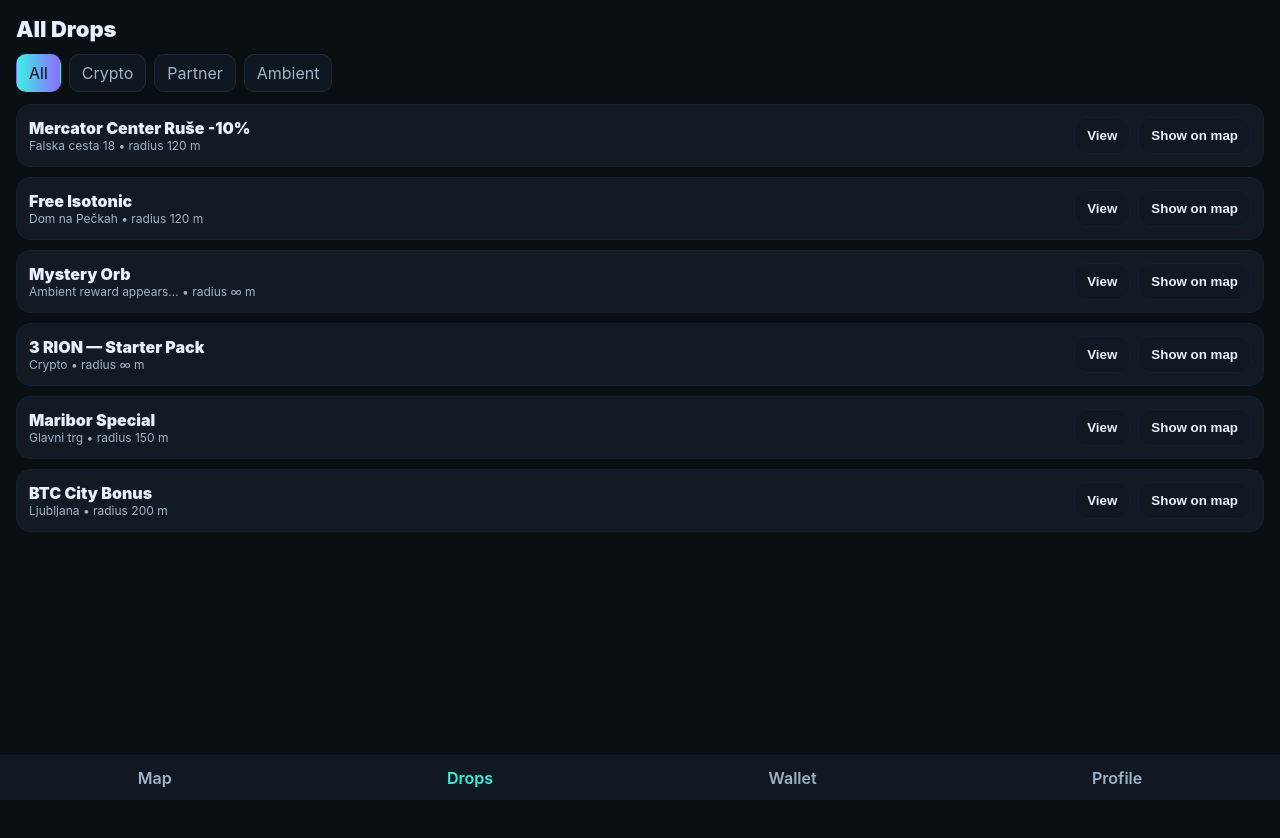
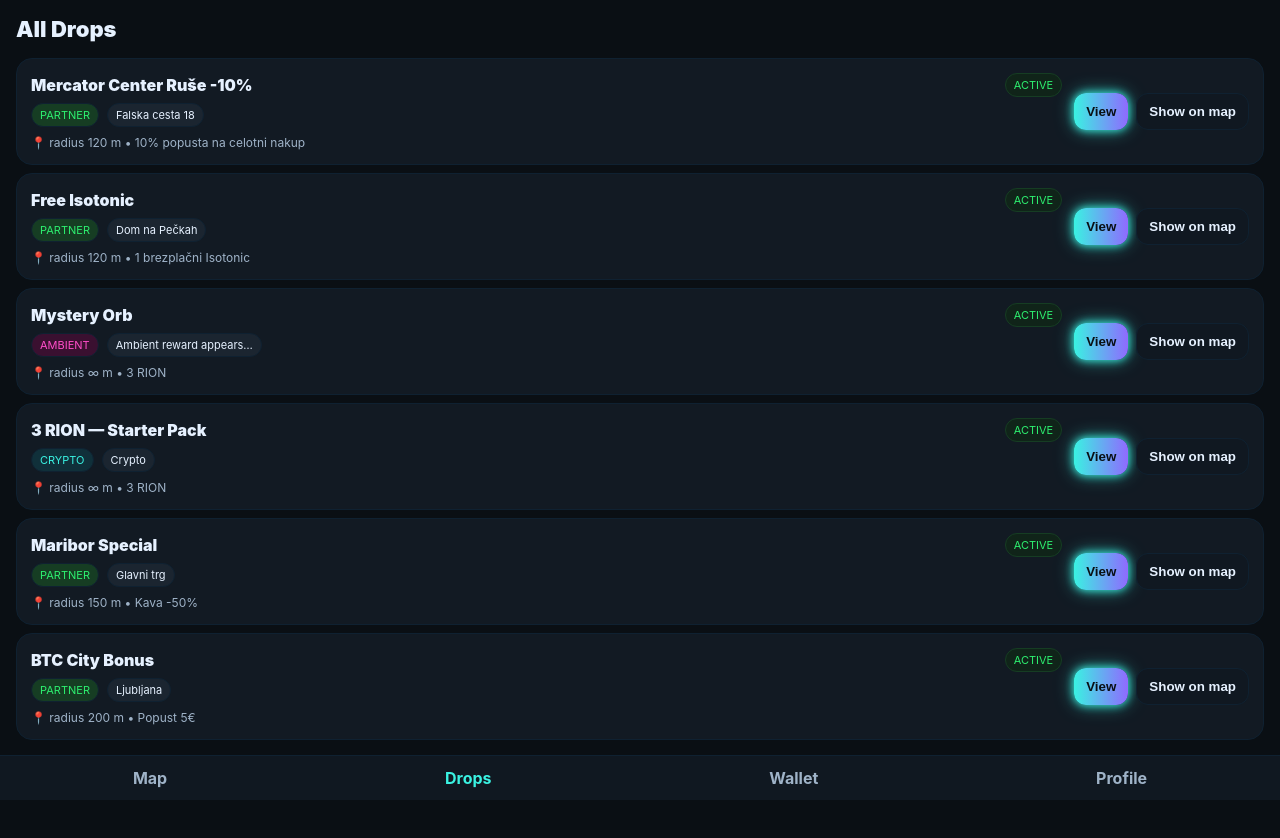
Before and after one commit to matevzfilej/dropx, a React (Vite) app: page /drops in a window 1280 px wide. Shown: the top 838 px of the page. Before the commit the page ends 800 px from the top, so only its background shows below. Built offline with nearby package versions, Linux system fonts and the light colour scheme.

Commit message:
fix: sticky nav, neon UI, distance gating, show-on-map, center me, toast

```diff
--- a/index.html
+++ b/index.html
@@ -4,56 +4,55 @@
     <meta charset="UTF-8" />
     <meta name="viewport" content="width=device-width, initial-scale=1.0" />
     <title>DropX Web</title>
-
-    <!-- Leaflet CSS -->
     <link rel="stylesheet" href="https://unpkg.com/leaflet/dist/leaflet.css"/>
 
     <style>
-      :root {
+      :root{
         --bg:#0A0F14; --card:#121A23; --card2:#101821;
         --accent:#3AF2E2; --accent2:#8F6AFF;
         --text:#E6F1FF; --muted:#9FB3C8; --ok:#2DEE6F;
-        --warn:#FFD166; --chip:#1b2530; --stroke:#0F2131;
+        --pink:#FF4DC9; --stroke:#0F2131;
       }
       *{box-sizing:border-box}
-      body{margin:0;background:var(--bg);color:var(--text);
-        font-family: Inter, system-ui, Segoe UI, Roboto, Arial, sans-serif}
+      body{margin:0;background:var(--bg);color:var(--text);font-family:Inter,system-ui,Segoe UI,Roboto,Arial,sans-serif}
       #root{height:100vh;display:flex;flex-direction:column}
 
-      /* Bottom nav */
-      .nav{display:flex;justify-content:space-around;background:var(--card2);
-        padding:12px 0;border-top:1px solid var(--stroke)}
-      .nav a{color:var(--muted);text-decoration:none;font-weight:600}
+      /* sticky bottom nav */
+      .nav{position:fixed;left:0;right:0;bottom:0;z-index:2000;
+        display:flex;justify-content:space-around;gap:12px;
+        background:var(--card2);padding:12px 0;border-top:1px solid var(--stroke)}
+      .nav a{color:var(--muted);text-decoration:none;font-weight:700}
       .nav a.active{color:var(--accent)}
+      /* da vsebina ne gre pod nav */
+      .page-wrap{height:100%;overflow:auto;padding-bottom:84px}
 
-      /* Generic screens */
-      .screen{padding:16px}
-      .h2{font-size:22px;font-weight:900;margin:0 0 12px}
-      .card{background:var(--card);border:1px solid var(--stroke);border-radius:14px;padding:12px;margin-bottom:10px}
-      .row{display:flex;justify-content:space-between;align-items:center;gap:12px}
-      .btn{border:none;border-radius:12px;padding:10px 12px;font-weight:800;cursor:pointer}
-      .btn.grad{background:linear-gradient(90deg,var(--accent),var(--accent2));color:#0A0F14}
-      .btn.ghost{background:var(--card2);color:var(--text);border:1px solid var(--stroke)}
-      .badge{font-size:11px;padding:4px 8px;border-radius:999px;background:#1b2530;border:1px solid #0F2131}
-      .badge.ok{background:#102419;color:#2DEE6F;border-color:#163D23}
-      .tabbar{display:flex;gap:8px;margin-bottom:12px}
-      .tabbar .tab{padding:8px 12px;border-radius:10px;background:#0F1720;border:1px solid #1b2b3a;color:#9FB3C8;cursor:pointer}
-      .tabbar .tab.active{background:linear-gradient(90deg,var(--accent),var(--accent2));color:#0A0F14;border-color:transparent}
-
-      /* Map page */
-      .page-wrap{height:100%;overflow:auto}
       .header{padding:16px 16px 8px}
       .title{font-weight:900;font-size:22px}
       .subtitle{color:var(--muted);margin-top:4px;font-size:12px}
       .search{margin-top:10px;background:var(--card2);border:1px solid var(--stroke);
         border-radius:12px;padding:10px;color:var(--text);outline:none;width:100%}
-      .map-card{margin:12px 16px;background:var(--card);border:1px solid var(--stroke);border-radius:14px;padding:8px}
-      .map-wrap{height:240px;position:relative}
-      .map-expanded .map-wrap{height:60vh}
+
+      .map-card{margin:12px 16px;background:var(--card);border:1px solid var(--stroke);border-radius:14px}
+      .map-wrap{height:240px;position:relative;border-radius:14px;overflow:hidden}
+      /* Expand: višina do roba, seznam skrijemo → ni belega praznega prostora */
+      .map-expanded .map-wrap{height:calc(100vh - 140px)!important}
+      .map-expanded .section-title, .map-expanded .drop-card{display:none}
+
       .map-controls .pill{background:var(--card2);color:var(--text);padding:6px 10px;border-radius:999px;border:1px solid var(--stroke);font-size:12px;cursor:pointer}
       .map-controls .pill:hover{border-color:var(--accent);box-shadow:0 0 12px rgba(58,242,226,.3)}
       .section-title{padding:8px 16px;color:var(--muted);font-weight:800}
       .drop-card{margin:8px 16px;background:var(--card);border:1px solid var(--stroke);border-radius:16px;padding:14px}
+      .row{display:flex;justify-content:space-between;align-items:center;gap:12px}
+      .badge{font-size:11px;padding:4px 8px;border-radius:999px;background:#1b2530;border:1px solid #0F2131}
+      .badge.ok{background:#102419;color:#2DEE6F;border-color:#163D23}
+      .badge.partner{background:#163D23;color:#2DEE6F}
+      .badge.ambient{background:#3a1030;color:var(--pink)}
+      .badge.crypto{background:#10303a;color:var(--accent)}
+
+      .btn{border:none;border-radius:12px;padding:10px 12px;font-weight:800;cursor:pointer}
+      .btn.neon{background:linear-gradient(90deg,var(--accent),var(--accent2));color:#0A0F14;
+        box-shadow:0 0 8px var(--accent),0 0 18px rgba(58,242,226,.6)}
+      .btn.ghost{background:var(--card2);color:var(--text);border:1px solid var(--stroke)}
 
       /* Neon markers */
       .neon-pin{width:14px;height:14px;border-radius:50%;background:#3AF2E2;box-shadow:0 0 8px #3AF2E2,0 0 18px rgba(58,242,226,.6);border:2px solid rgba(255,255,255,.7)}
@@ -62,18 +61,19 @@
       .my-pos{width:14px;height:14px;border-radius:50%;background:#3AF2E2;border:2px solid #fff;box-shadow:0 0 0 6px rgba(58,242,226,.25);animation:pulse 1.8s ease-out infinite}
       @keyframes pulse{0%{box-shadow:0 0 0 0 rgba(58,242,226,.35)}100%{box-shadow:0 0 0 18px rgba(58,242,226,0)}}
 
-      /* Attribution tiny (ostati mora vidno) */
-      .leaflet-control-attribution{font-size:10px;opacity:.45;background:transparent!important}
+      /* OSM attribution – minimalno vidno */
+      .leaflet-control-attribution{font-size:8px;opacity:.08;background:transparent!important}
 
       /* Top-right FABs nad mapo */
-      .map-top-right{
-        position:absolute; right:8px; top:8px; display:flex; gap:8px; z-index:1000;
-      }
-      .fab-round{
-        width:38px; height:38px; border-radius:999px; display:grid; place-items:center;
-        background:var(--accent); color:#0A0F14; font-weight:900; border:none; cursor:pointer;
-        box-shadow:0 8px 18px rgba(58,242,226,.3);
-      }
+      .map-top-right{position:absolute;right:8px;top:8px;display:flex;gap:8px;z-index:1000}
+      .fab-round{width:38px;height:38px;border-radius:999px;display:grid;place-items:center;
+        background:var(--accent);color:#0A0F14;font-weight:900;border:none;cursor:pointer;
+        box-shadow:0 8px 18px rgba(58,242,226,.3)}
+
+      /* Toast */
+      .toast{position:fixed;bottom:86px;left:50%;transform:translateX(-50%);
+        background:var(--card2);border:1px solid var(--accent);padding:10px 16px;border-radius:12px;z-index:3000;
+        color:var(--accent);font-weight:800}
     </style>
   </head>
   <body>
--- a/src/main.jsx
+++ b/src/main.jsx
@@ -10,7 +10,7 @@
 function Layout(){
   return (
     <div style={{flex:1, display:'flex', flexDirection:'column'}}>
-      <div style={{flex:1, position:'relative'}}>
+      <div style={{flex:1}}>
         <Routes>
           <Route path="/" element={<MapPage/>} />
           <Route path="/drops" element={<DropsPage/>} />
--- a/src/pages/DropDetails.jsx
+++ b/src/pages/DropDetails.jsx
@@ -1,6 +1,7 @@
-import React from 'react'
+import React, { useEffect, useState } from 'react'
 import { useParams, useNavigate } from 'react-router-dom'
 import { useStore } from '../store'
+import { distanceMeters } from '../utils/geo'
 
 export default function DropDetails(){
   const { id } = useParams()
@@ -8,34 +9,82 @@
   const drop = useStore(s=>s.drops.find(d=>d.id===id))
   const addToWallet = useStore(s=>s.addToWallet)
 
+  const [myPos, setMyPos] = useState(null)
+  const [dist, setDist] = useState(null)
+
+  useEffect(()=>{
+    if (!navigator.geolocation) return
+    navigator.geolocation.getCurrentPosition(
+      pos => setMyPos([pos.coords.latitude,pos.coords.longitude]),
+      ()=>{},
+      { enableHighAccuracy:true, timeout:10000 }
+    )
+  }, [])
+
+  useEffect(()=>{
+    if (drop && myPos){
+      setDist(Math.round(distanceMeters(myPos[0], myPos[1], drop.lat ?? myPos[0], drop.lng ?? myPos[1])))
+    }
+  }, [drop, myPos])
+
   if (!drop) return <div className="screen">Not found</div>
 
-  const claim = ()=>{
-    if (drop.radius && drop.radius!==null){
-      alert("Too far – get within 120 m to claim")
+  const isAlwaysClaimable = drop.type==='AMBIENT' || drop.radius===null || drop.type==='CRYPTO'
+  const claimable = isAlwaysClaimable || (dist!=null && drop.radius!=null && dist<=drop.radius)
+
+  function claim(){
+    if (!claimable){
+      showToast(`Too far – get within ${drop.radius} m to claim`)
       return
     }
     addToWallet(drop)
-    const toast=document.createElement('div')
-    toast.className='toast'
-    toast.innerText='Drop Claimed'
-    document.body.appendChild(toast)
-    setTimeout(()=>toast.remove(),2000)
+    showToast('Drop Claimed')
   }
 
-  const showOnMap = ()=>{
-    navigate('/?focus='+drop.id)
+  function showOnMap(){
+    navigate(`/?focus=${drop.id}#map`)
   }
 
   return (
-    <div className="screen">
-      <button className="btn ghost" onClick={()=>navigate(-1)}>← Back</button>
-      <h2>{drop.title}</h2>
-      <div className={`badge ${drop.type.toLowerCase()}`}>{drop.type}</div>
-      <p>{drop.reward}</p>
-      <p>Location: {drop.subtitle}</p>
-      <button className="btn neon" onClick={claim}>Claim</button>
-      <button className="btn ghost" onClick={showOnMap}>Show on map</button>
+    <div className="screen" style={{maxWidth:720, margin:'0 auto'}}>
+      <div className="row" style={{marginBottom:12}}>
+        <button className="btn ghost" onClick={()=>navigate(-1)}>← Back</button>
+        <div style={{fontWeight:900, fontSize:18}}>{drop.title}</div>
+        <div style={{width:44}}/>
+      </div>
+
+      <div className="drop-card">
+        <div className="row">
+          <span className={`badge ${drop.type.toLowerCase()}`}>{drop.type}</span>
+          <span className="badge ok">ACTIVE</span>
+        </div>
+
+        <div style={{marginTop:10, color:'#9FB3C8'}}>{drop.reward}</div>
+        <div style={{marginTop:6, color:'#9FB3C8'}}>Location: {drop.subtitle}</div>
+
+        <div style={{display:'grid', gap:8, fontSize:12, marginTop:12}}>
+          <div className="row"><div>Distance:</div><div>{isAlwaysClaimable ? '—' : (dist!=null? `${dist} m` : 'locating…')}</div></div>
+          <div className="row"><div>Radius:</div><div>{drop.radius ?? '∞'} m</div></div>
+        </div>
+
+        <div style={{display:'flex', gap:10, marginTop:14}}>
+          <button className="btn neon" onClick={claim} disabled={!claimable} style={{opacity:claimable?1:.6}}>
+            {claimable ? 'Claim' : 'Too far'}
+          </button>
+          <button className="btn ghost" onClick={showOnMap}>Show on map</button>
+        </div>
+
+        {!isAlwaysClaimable && !claimable && dist!=null &&
+          <div style={{color:'#FFD166', fontSize:12, marginTop:10}}>
+            Too far – get within {drop.radius} m to claim
+          </div>
+        }
+      </div>
     </div>
   )
 }
+
+function showToast(msg){
+  const t=document.createElement('div'); t.className='toast'; t.textContent=msg;
+  document.body.appendChild(t); setTimeout(()=>t.remove(),2000)
+}
--- a/src/pages/DropsPage.jsx
+++ b/src/pages/DropsPage.jsx
@@ -5,36 +5,36 @@
 export default function DropsPage(){
   const drops = useStore(s=>s.drops)
   const navigate = useNavigate()
-
-  const showOnMap = (id)=> { navigate(`/?focus=${id}#map`) }
+  const showOnMap = (id)=> navigate(`/?focus=${id}#map`)
 
   return (
-    <div className="screen">
-      <div className="h2">All Drops</div>
-
-      <div className="tabbar">
-        <div className="tab active">All</div>
-        <div className="tab">Crypto</div>
-        <div className="tab">Partner</div>
-        <div className="tab">Ambient</div>
-      </div>
+    <div className="page-wrap">
+      <div className="header"><div className="title">All Drops</div></div>
 
       {drops.map(d=>(
-        <div key={d.id} className="card">
+        <div key={d.id} className="drop-card">
           <div className="row">
-            <div>
-              <div style={{fontWeight:900}}>{d.title}</div>
-              <div style={{color:'#9FB3C8', fontSize:12}}>
-                {d.subtitle} • radius {d.radius ?? '∞'} m
+            <div style={{flex:1}}>
+              <div className="row">
+                <div style={{fontWeight:900}}>{d.title}</div>
+                <span className="badge ok">ACTIVE</span>
+              </div>
+              <div style={{display:'flex',gap:8,marginTop:6}}>
+                <span className={`badge ${d.type.toLowerCase()}`}>{d.type}</span>
+                <span className="badge">{d.subtitle}</span>
+              </div>
+              <div style={{color:'#9FB3C8',fontSize:12,marginTop:8}}>
+                📍 radius {d.radius ?? '∞'} m • {d.reward || ''}
               </div>
             </div>
             <div style={{display:'flex', gap:8}}>
-              <button className="btn ghost" onClick={()=>navigate(`/drop/${d.id}`)}>View</button>
+              <button className="btn neon" onClick={()=>navigate(`/drop/${d.id}`)}>View</button>
               <button className="btn ghost" onClick={()=>showOnMap(d.id)}>Show on map</button>
             </div>
           </div>
         </div>
       ))}
+      <div style={{height:84}}/>
     </div>
   )
 }
--- a/src/pages/MapPage.jsx
+++ b/src/pages/MapPage.jsx
@@ -25,18 +25,36 @@
     className:'my-pos', html:'<div></div>', iconSize:[14,14], iconAnchor:[7,7]
   }),[])
 
+  // sprotna lokacija
   useEffect(()=>{
     if (!navigator.geolocation) return
-    navigator.geolocation.getCurrentPosition(
-      pos => {
-        const p = [pos.coords.latitude, pos.coords.longitude]
-        setMyPos(p)
-        if (mapRef.current) mapRef.current.flyTo(p, 14, { animate:true })
-      },
-      ()=>{}, { enableHighAccuracy:true, maximumAge:15000 }
+    const id = navigator.geolocation.watchPosition(
+      pos => setMyPos([pos.coords.latitude, pos.coords.longitude]),
+      ()=>{}, { enableHighAccuracy:true, maximumAge:5000 }
     )
+    return ()=> navigator.geolocation.clearWatch(id)
   },[])
 
+  // prvo centriranje + fallback za Center me
+  function ensureLocateAndCenter(){
+    if (myPos && mapRef.current){
+      mapRef.current.flyTo(myPos, 15, {animate:true})
+      return
+    }
+    if (navigator.geolocation){
+      navigator.geolocation.getCurrentPosition(
+        pos => {
+          const p=[pos.coords.latitude,pos.coords.longitude]
+          setMyPos(p)
+          mapRef.current?.flyTo(p, 15, {animate:true})
+        },
+        ()=> showToast('Enable location to use Center me'),
+        { enableHighAccuracy:true, timeout:10000 }
+      )
+    }
+  }
+
+  // podpora za ?focus=<id>
   useEffect(()=>{
     const p = new URLSearchParams(location.search)
     const focus = p.get('focus')
@@ -53,14 +71,8 @@
     }
   },[location.search, drops, myPos])
 
-  const centerMe = () => {
-    if (myPos && mapRef.current) mapRef.current.flyTo(myPos, 15, {animate:true})
-    else alert('Location not available')
-  }
-
   const openDetails = (d)=> navigate(`/drop/${d.id}`)
-
-  const getMarkerLatLng = (d) => (d.type==='AMBIENT' ? (myPos||null) : [d.lat, d.lng])
+  const getMarkerLatLng = (d)=> (d.type==='AMBIENT' ? (myPos||null) : [d.lat, d.lng])
 
   return (
     <div className={`page-wrap ${expanded ? 'map-expanded' : ''}`}>
@@ -76,7 +88,6 @@
                         whenCreated={m=>mapRef.current=m}
                         style={{height:'100%', width:'100%'}}>
             <TileLayer url={TILE_DARK} attribution={ATTR}/>
-
             {drops.map(d=>{
               const ll = getMarkerLatLng(d)
               if (!ll) return null
@@ -95,11 +106,13 @@
             {myPos && <Marker position={myPos} icon={myIcon}><Popup>You are here</Popup></Marker>}
           </MapContainer>
 
+          {/* top-right */}
           <div className="map-top-right">
             <button className="fab-round" title="Legend" onClick={()=>setShowLegend(v=>!v)}>ℹ</button>
-            <button className="fab-round" title="Center me" onClick={centerMe}>◎</button>
+            <button className="fab-round" title="Center me" onClick={ensureLocateAndCenter}>◎</button>
           </div>
 
+          {/* bottom-right */}
           <div className="map-controls" style={{position:'absolute',right:8,bottom:8,display:'flex',gap:8,zIndex:1000}}>
             <button className="pill" onClick={()=>setExpanded(v=>!v)}>
               {expanded?'Collapse Map':'Expand Map'}
@@ -110,10 +123,10 @@
             <div style={{position:'absolute',right:8,top:56,background:'rgba(16,24,33,.92)',
                          border:'1px solid #1b2b3a',borderRadius:12,padding:'8px 10px',color:'#9FB3C8',zIndex:1000}}>
               Legend:&nbsp;
-              <span style={{color:'#2DEE6F'}}>●</span> Partner&nbsp;•&nbsp;
-              <span style={{color:'#FF4DC9'}}>●</span> Ambient&nbsp;•&nbsp;
-              <span style={{color:'#8F6AFF'}}>●</span> Sponsored&nbsp;•&nbsp;
-              <span style={{color:'#3AF2E2'}}>◎</span> You
+              <span className="badge partner">Partner</span>&nbsp;
+              <span className="badge ambient">Ambient</span>&nbsp;
+              <span className="badge crypto">Crypto</span>&nbsp;•&nbsp;
+              <span style={{color:'#3AF2E2'}}>◎ You</span>
             </div>
           )}
         </div>
@@ -140,7 +153,12 @@
           </div>
         </div>
       ))}
-      <div style={{height:80}}/>
+      <div style={{height:84}}/>
     </div>
   )
 }
+
+function showToast(msg){
+  const t=document.createElement('div'); t.className='toast'; t.textContent=msg;
+  document.body.appendChild(t); setTimeout(()=>t.remove(),2000)
+}
```
Also changed, not shown: src/store.js (+2 -6 lines), src/utils/geo.js (+8 -12 lines).
